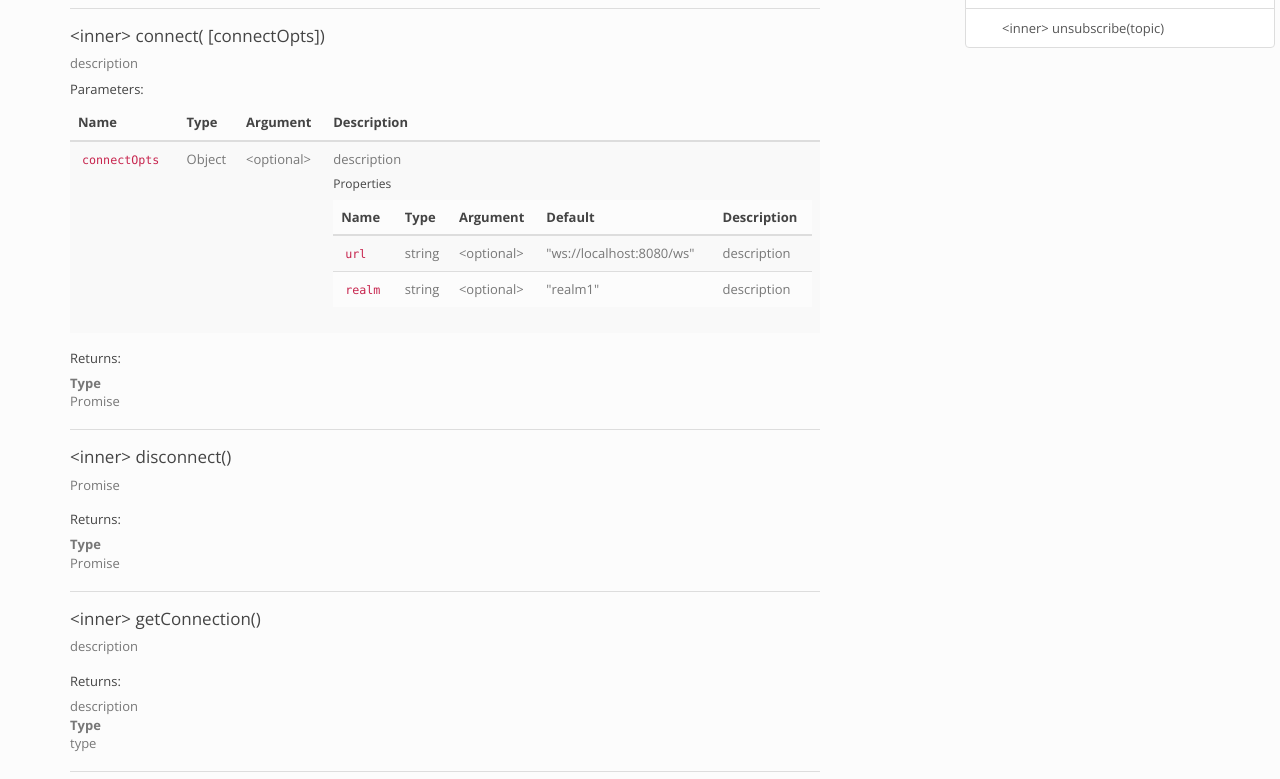
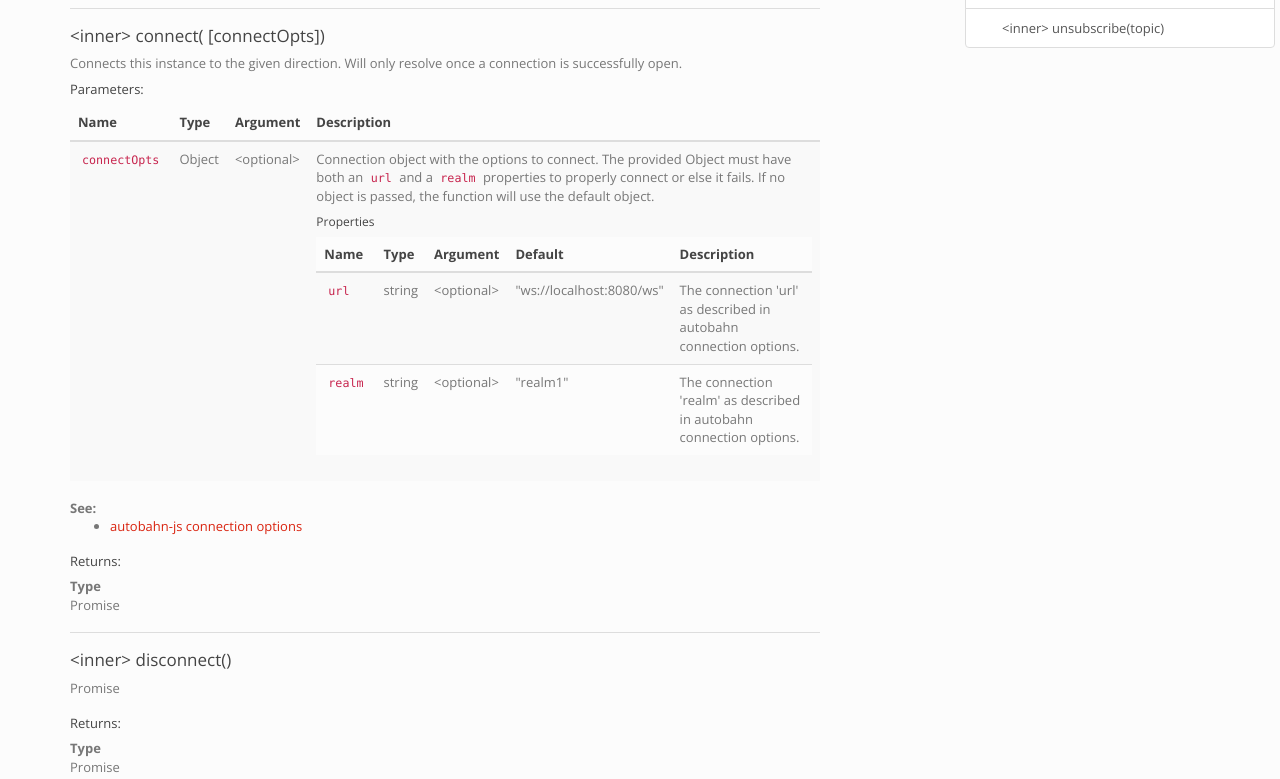
Before and after one commit to Fl4m3Ph03n1x/crossbarjs, a website: page docs/module-crossbarFacade.html in a window 1280 px wide. Shown: the part 613-1392 px from the top of the page. Drawn offline with nearby package versions, Linux system fonts and the light colour scheme.

Commit message:
Improving documentation

```diff
--- a/docs/module-crossbarFacade.html
+++ b/docs/module-crossbarFacade.html
@@ -370,7 +370,8 @@
 
 
     <div class="description">
-        description
+        Connects this instance to the given direction. Will only
+               resolve once a connection is successfully open.
     </div>
 
 
@@ -434,7 +435,14 @@
 
 
 
-            <td class="description last">description
+            <td class="description last">Connection object with the
+                                     options to connect.
+                                     The provided Object must have both
+                                     an <code>url</code> and a
+                                     <code>realm</code> properties to
+                                     properly connect or else it fails.
+                                     If no  object is passed, the
+                                     function will use the default object.
                 <h6 class="method-params-label method-subparams-label">Properties</h6>
 
 
@@ -497,7 +505,7 @@
                 </td>
 
 
-            <td class="description last">description</td>
+            <td class="description last">The connection 'url' as described in autobahn connection options.</td>
         </tr>
 
 
@@ -537,7 +545,7 @@
                 </td>
 
 
-            <td class="description last">description</td>
+            <td class="description last">The connection 'realm' as described in autobahn connection options.</td>
         </tr>
 
 
@@ -587,6 +595,13 @@
 
 
 
+
+	<dt class="tag-see method-doc-label method-doc-details-label">See:</dt>
+	<dd class="tag-see">
+		<ul>
+			<li><a href="https://github.com/crossbario/autobahn-js/blob/master/doc/reference.md#connection-options">autobahn-js connection options</a></li>
+			</ul>
+	</dd>
 
 
 
@@ -2170,7 +2185,7 @@
 <span class="jsdoc-message">
 	Documentation generated by <a href="https://github.com/jsdoc3/jsdoc">JSDoc 3.4.3</a>
 
-		on 2017-06-22T15:28:52+02:00
+		on 2017-06-22T17:52:55+02:00
 
 	using the <a href="https://github.com/docstrap/docstrap">DocStrap template</a>.
 </span>
```
Also changed, not shown: docs/global.html (+1 -1 lines), docs/index.html (+1 -1 lines), docs/modules.list.html (+1 -1 lines), docs/quicksearch.html (+1 -1 lines), src/crossbar.js (+14 -4 lines).
